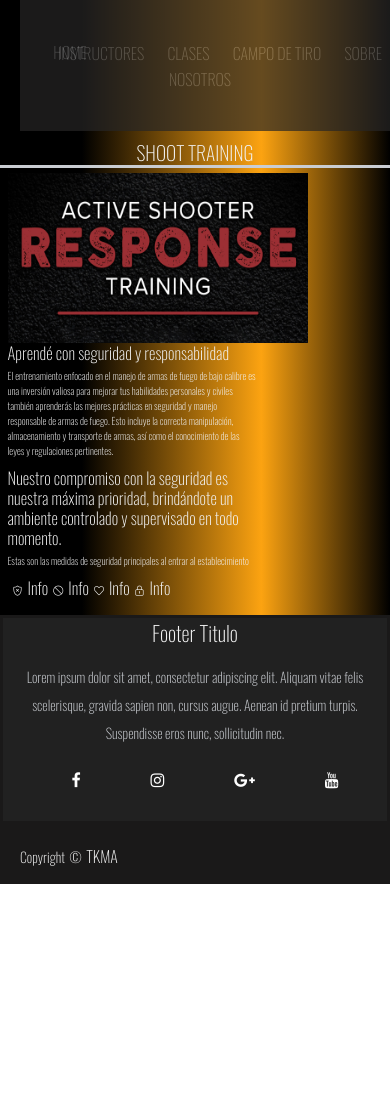
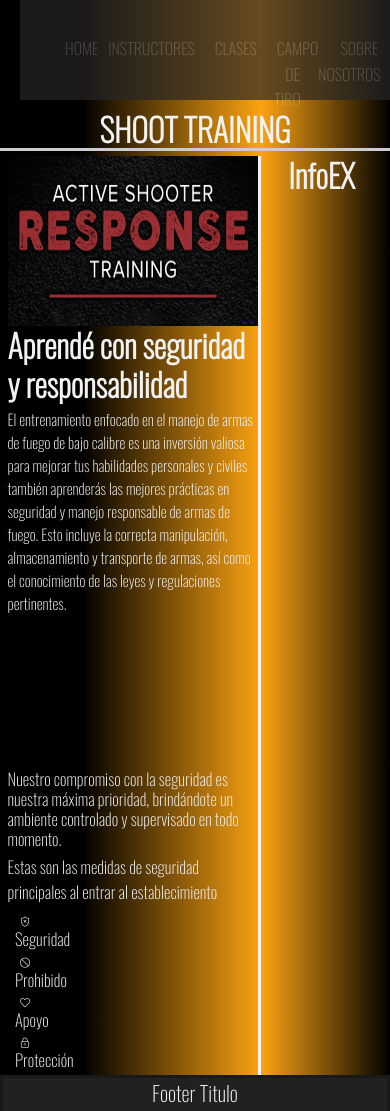
Before and after one commit to Pablo-Scharfspitz/TKMApage, a website: page PAGINAS/Campo de tiro.html in a window 390 px wide. Shown: the top 1111 px of the page. Before the commit the page ends 884 px from the top, so only its background shows below. Drawn offline with nearby package versions, Linux system fonts and the light colour scheme.

Commit message:
responsive shoottraining

```diff
--- a/CSS/styles.css
+++ b/CSS/styles.css
@@ -23,7 +23,8 @@ html {
 ul {
   font-family: "Oswald", sans-serif;
   display: flex;
-  gap: 40px;
+  gap: 50px;
+  padding-left: 0;
 }
 ul li {
   list-style: none;
@@ -68,36 +69,14 @@ nav {
 .section1 {
   background-color: #272626;
   width: 100%;
-  padding: 40px 0px;
+  padding: 35px;
+  height: 10rem;
+  display: flex;
+  align-content: center;
 }
 
-.li1 {
-  float: left;
-  width: 2rem;
-  background-color: #272626;
-  color: #f2f2f2;
-}
-
-.li1a {
-  width: 100px;
-  display: block;
-  height: 10px;
-  padding: 0%;
-  height: 20px;
-  background: #272626;
-  color: white;
-  text-decoration: none;
-  padding-left: 20px;
-}
-
-.li1a::before {
-  content: "";
-  background-size: cover;
-  position: sticky;
-  width: 15px;
-  height: 15px;
-  padding: 0%;
-  margin-left: -20px;
+.ahome{
+  padding-right: 70%;
 }
 
 @font-face {
@@ -352,6 +331,7 @@ h4 {
 }
 
 /* Campo de tiro pasar a sass */
+
 .container {
   display: grid;
   grid-template-columns: 1fr 1fr 1fr;
@@ -361,8 +341,9 @@ h4 {
   grid-template-areas: "shotcontent shotcontent extrainfo" "shotcontent shotcontent extrainfo" "securityinfo securityinfo extrainfo";
 }
 
-.extrainfo h1{
+.extrainfo{
   grid-area: extrainfo;
+  border-left-style: solid;
 }
 
 .shotcontent {
@@ -379,21 +360,30 @@ h1 {
   border-bottom-color: #cacdd2;
   font-weight: bolder;
 }
+.fw-bolder{
+  font-size: xx-large;
+  text-align: center;
+}
+.fw-bold{
+  font-size: xx-large;
+}
+.imgshooter{
+  max-width: 100%;
+  height: auto;
+}
 @media only screen and (max-width: 500px) {
-  .imgshooter{ width: 300px;
+  .imgshooter{max-width: 100%;
   height: 170px;}
-
+.d-flex align-items-stretch{
+  width: 100px;
 }
-/* revisar */
-.iconsecurity {
-  display: flex;
-  align-items: center;
 }
 
-span {
-  padding: 5px;
+/* revisar */
+span{
+margin-right: 5%;
+padding: 5px;
 }
 
 
-
 /*# sourceMappingURL=Styles.css.map */
--- a/PAGINAS/Campo de tiro.html
+++ b/PAGINAS/Campo de tiro.html
@@ -16,37 +16,36 @@
     <header>
             <div>
                 <nav><ul><section class="section1">
-                <li class="li1"><a class="li1a" href="../index.html">Home</a></li>
+                    <li><a class="ahome" href="../index.html">Home</a></li>
                     <li><a href="./Instructors.html">Instructores</a></li>
                     <li><a href="./Clases.html">Clases</a></li>
                     <li><a href="./Campo de tiro.html">Campo de tiro</a></li>
                     <li><a href="./Sobre nosotros.html">Sobre nosotros</a></li>
-            </ul></section></nav>
-        </div>
+                </ul></section></nav></div>
     </header>
-    <h1>SHOOT TRAINING</h1>
+    <h1 class="fw-bolder">SHOOT TRAINING</h1>
     <main>
         <div class="container">
             <div class="shotcontent">
                 <img class="imgshooter" src="../IMAGES/active-shooter-response-training.jpg" alt="Shoot training">
-                <h2>Aprendé con seguridad y responsabilidad</h2>
-                <p>El entrenamiento enfocado en el manejo de armas de fuego de bajo calibre es una inversión valiosa para mejorar tus habilidades personales y civiles también aprenderás las mejores prácticas en seguridad y manejo responsable de armas de fuego. Esto incluye la correcta manipulación, almacenamiento y transporte de armas, así como el conocimiento de las leyes y regulaciones pertinentes.</p>
+                <h2 class="fw-bold">Aprendé con seguridad y responsabilidad</h2>
+                <p class="fs-3">El entrenamiento enfocado en el manejo de armas de fuego de bajo calibre es una inversión valiosa para mejorar tus habilidades personales y civiles también aprenderás las mejores prácticas en seguridad y manejo responsable de armas de fuego. Esto incluye la correcta manipulación, almacenamiento y transporte de armas, así como el conocimiento de las leyes y regulaciones pertinentes.</p>
             </div>
             <div class="securityinfo">
                 <h2>Nuestro compromiso con la seguridad es nuestra máxima prioridad, brindándote un ambiente controlado y supervisado en todo momento.</h2>
-                <p>Estas son las medidas de seguridad principales al entrar al establecimiento</p>
-                <div class="iconsecurity">
+                <p class="fs-2">Estas son las medidas de seguridad principales al entrar al establecimiento</p>
+                <div class="container-fluid">
                 <span class="icon-shield"></span>
-                <h2>Info</h2>
+                <h2>Seguridad</h2>
                 <span class="icon-ban"></span>
-                <h2>Info</h2>
+                <h2>Prohibido</h2>
                 <span class="icon-heart"></span>
-                <h2>Info</h2>
+                <h2>Apoyo</h2>
                 <span class="icon-lock"></span>
-                <h2>Info</h2>
+                <h2>Protección</h2>
                 </div>
             </div>
-            <div class="extrainfo"></div>
+            <div class="extrainfo"><h2 class="fw-bolder">InfoEX</h2></div>
         </div>
     </main>
     <footer>
```
Also changed, not shown: PAGINAS/Clases.html (+1 -4 lines), PAGINAS/Instructors.html (+7 -7 lines), PAGINAS/Sobre nosotros.html (+1 -4 lines), index.html (+1 -1 lines). Lines whose indentation alone changed are shown as unchanged.
